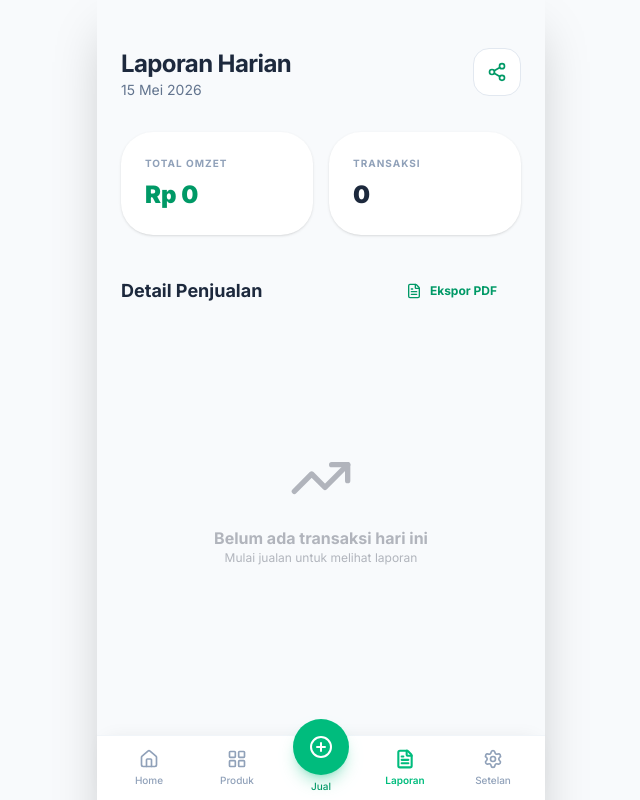
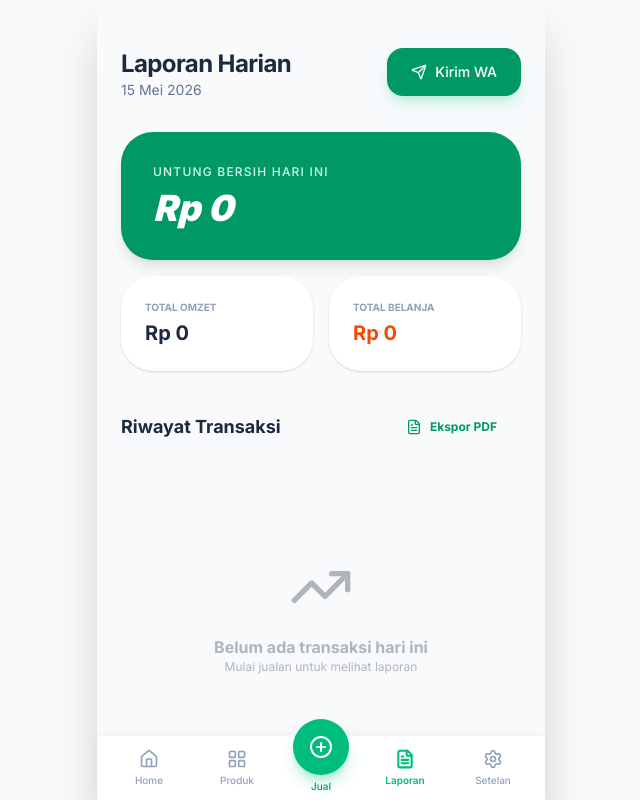
Before and after one commit to Irwansyah893/kastand, a Next.js app: page /reports in a window 1280 px wide. Shown: the top 800 px of the page, without its empty margins (319-959 px from the left). Built offline with nearby package versions, Linux system fonts and the light colour scheme.

Commit message:
Real DB registration and smart PWA install guide

```diff
--- a/app/dashboard/page.tsx
+++ b/app/dashboard/page.tsx
@@ -9,7 +9,7 @@ import { useTransactionStore } from "@/store/useTransactionStore"
 import { useExpenseStore } from "@/store/useExpenseStore"
 import { useProductStore } from "@/store/useProductStore"
 import { usePWAStore } from "@/store/usePWAStore"
-import { Smartphone, Download, X } from "lucide-react"
+import { Smartphone, Download, X, Send } from "lucide-react"
 
 export default function DashboardPage() {
   const user = useAuthStore(state => state.user)
@@ -24,6 +24,23 @@ export default function DashboardPage() {
   const totalExpense = expenses.reduce((acc, ex) => acc + ex.amount, 0)
   const profit = todayOmzet - totalExpense
   const lowStockCount = products.filter(p => (p.stock || 0) < 10).length
+
+  const handleShareWA = () => {
+    const storeName = user?.storeName || "Toko Saya"
+    const dateStr = new Date().toLocaleDateString("id-ID", { day: 'numeric', month: 'long', year: 'numeric' })
+
+    let message = `*📊 LAPORAN SINGKAT - ${storeName}*\n`
+    message += `📅 Tanggal: ${dateStr}\n`
+    message += `----------------------------\n`
+    message += `• Omzet: Rp ${todayOmzet.toLocaleString("id-ID")}\n`
+    message += `• Belanja: Rp ${totalExpense.toLocaleString("id-ID")}\n`
+    message += `• *Untung: Rp ${profit.toLocaleString("id-ID")}*\n`
+    message += `----------------------------\n`
+    message += `_Sent via KasStand App_`
+
+    const encodedMessage = encodeURIComponent(message)
+    window.open(`https://wa.me/?text=${encodedMessage}`, '_blank')
+  }
 
   return (
     <div className="flex flex-col min-h-screen p-6 pt-12 bg-slate-50 pb-32">
@@ -144,6 +161,16 @@ export default function DashboardPage() {
         </Link>
       </div>
 
+      <div className="grid grid-cols-1 gap-4 mb-4">
+        <Button
+          className="h-16 rounded-[2.5rem] bg-emerald-600 text-white font-bold gap-3 shadow-lg shadow-emerald-500/20 active:scale-95 transition-all"
+          onClick={handleShareWA}
+        >
+          <Send className="w-5 h-5" />
+          Kirim Laporan ke WA
+        </Button>
+      </div>
+
       <div className="grid grid-cols-2 gap-4">
         <Link href="/qr-menu" className="bg-white p-5 rounded-[2.2rem] border-0 shadow-sm flex flex-col items-center justify-center gap-3 active:scale-95 transition-all">
           <div className="w-12 h-12 bg-blue-100 rounded-2xl flex items-center justify-center text-blue-600">
--- a/app/reports/page.tsx
+++ b/app/reports/page.tsx
@@ -2,30 +2,54 @@
 
 import { Button } from "@/components/ui/button"
 import { Card, CardContent } from "@/components/ui/card"
-import { TrendingUp, Share2, Calendar, ChevronRight, Trash2, Printer, FileText } from "lucide-react"
+import { TrendingUp, Share2, Calendar, ChevronRight, Trash2, Printer, FileText, Send } from "lucide-react"
 import { useTransactionStore } from "@/store/useTransactionStore"
+import { useExpenseStore } from "@/store/useExpenseStore"
 import { useAuthStore } from "@/store/useAuthStore"
 
 export default function ReportsPage() {
   const { transactions, deleteTransaction } = useTransactionStore()
+  const { expenses } = useExpenseStore()
   const user = useAuthStore(state => state.user)
 
   const totalOmzet = transactions.reduce((acc, tx) => acc + tx.total, 0)
+  const totalExpense = expenses.reduce((acc, ex) => acc + ex.amount, 0)
   const totalTransaksi = transactions.length
+  const untungBersih = totalOmzet - totalExpense
 
   const handleShareWA = () => {
     const storeName = user?.storeName || "Toko Saya"
-    let message = `*LAPORAN PENJUALAN - ${storeName}*\n`
-    message += `----------------------------\n`
-    message += `Total Omzet: Rp ${totalOmzet.toLocaleString("id-ID")}\n`
-    message += `Total Transaksi: ${totalTransaksi}\n`
-    message += `----------------------------\n\n`
+    const dateStr = new Date().toLocaleDateString("id-ID", { day: 'numeric', month: 'long', year: 'numeric' })
 
-    transactions.slice(0, 5).forEach((tx, idx) => {
-      message += `${idx + 1}. [${tx.time}] Rp ${tx.total.toLocaleString("id-ID")}\n`
+    let message = `*📊 LAPORAN HARIAN KASSTAND*\n`
+    message += `*${storeName}*\n`
+    message += `📅 Tanggal: ${dateStr}\n`
+    message += `------------------------------------------\n\n`
+
+    message += `*💰 RINGKASAN KEUANGAN*\n`
+    message += `• Total Omzet: Rp ${totalOmzet.toLocaleString("id-ID")}\n`
+    message += `• Total Belanja: Rp ${totalExpense.toLocaleString("id-ID")}\n`
+    message += `• *Untung Bersih: Rp ${untungBersih.toLocaleString("id-ID")}*\n\n`
+
+    message += `*🛒 AKTIVITAS JUALAN*\n`
+    message += `• Total Transaksi: ${totalTransaksi}\n`
+
+    if (transactions.length > 0) {
+      message += `\n*📝 DETAIL TRANSAKSI TERAKHIR:*\n`
+      transactions.slice(0, 10).forEach((tx, idx) => {
+        message += `${idx + 1}. [${tx.time}] - Rp ${tx.total.toLocaleString("id-ID")}\n`
       })
+    }
 
-    if (transactions.length > 5) message += `...dan ${transactions.length - 5} lainnya.\n`
+    if (expenses.length > 0) {
+      message += `\n*💸 DETAIL PENGELUARAN:*\n`
+      expenses.slice(0, 5).forEach((ex, idx) => {
+        message += `- ${ex.title}: Rp ${ex.amount.toLocaleString("id-ID")}\n`
+      })
+    }
+
+    message += `\n------------------------------------------\n`
+    message += `_Laporan dikirim otomatis via KasStand App_`
 
     const encodedMessage = encodeURIComponent(message)
     window.open(`https://wa.me/?text=${encodedMessage}`, '_blank')
@@ -38,29 +62,38 @@ export default function ReportsPage() {
           <h1 className="text-2xl font-bold text-slate-800 tracking-tight">Laporan Harian</h1>
           <p className="text-slate-500 text-sm">{new Date().toLocaleDateString("id-ID", { day: 'numeric', month: 'long', year: 'numeric' })}</p>
         </div>
-        <Button variant="outline" size="icon" className="rounded-2xl border-slate-200" onClick={handleShareWA}>
-          <Share2 className="w-5 h-5 text-emerald-600" />
+        <Button className="rounded-2xl bg-emerald-600 shadow-lg shadow-emerald-500/20 gap-2" onClick={handleShareWA}>
+          <Send className="w-4 h-4" />
+          Kirim WA
         </Button>
       </header>
 
       {/* Summary Cards */}
-      <div className="grid grid-cols-2 gap-4 mb-8">
+      <div className="grid grid-cols-1 gap-4 mb-8">
+        <Card className="border-0 shadow-lg bg-emerald-600 text-white rounded-[2rem]">
+          <CardContent className="p-8">
+            <span className="text-emerald-100 font-medium text-xs uppercase tracking-widest block mb-2">Untung Bersih Hari Ini</span>
+            <h3 className="text-4xl font-black italic">Rp {untungBersih.toLocaleString("id-ID")}</h3>
+          </CardContent>
+        </Card>
+        <div className="grid grid-cols-2 gap-4">
           <Card className="border-0 shadow-sm bg-white rounded-[2rem]">
             <CardContent className="p-6">
-            <span className="text-[10px] font-bold text-slate-400 uppercase tracking-widest block mb-2">Total Omzet</span>
-            <h3 className="text-2xl font-black text-emerald-600">Rp {totalOmzet.toLocaleString("id-ID")}</h3>
+              <span className="text-[10px] font-bold text-slate-400 uppercase block mb-1">Total Omzet</span>
+              <h3 className="text-xl font-bold text-slate-800">Rp {totalOmzet.toLocaleString("id-ID")}</h3>
             </CardContent>
           </Card>
           <Card className="border-0 shadow-sm bg-white rounded-[2rem]">
             <CardContent className="p-6">
-            <span className="text-[10px] font-bold text-slate-400 uppercase tracking-widest block mb-2">Transaksi</span>
-            <h3 className="text-2xl font-black text-slate-800">{totalTransaksi}</h3>
+              <span className="text-[10px] font-bold text-slate-400 uppercase block mb-1">Total Belanja</span>
+              <h3 className="text-xl font-bold text-orange-600">Rp {totalExpense.toLocaleString("id-ID")}</h3>
             </CardContent>
           </Card>
         </div>
+      </div>
 
       <div className="flex items-center justify-between mb-6">
-        <h3 className="font-bold text-slate-800 text-lg">Detail Penjualan</h3>
+        <h3 className="font-bold text-slate-800 text-lg">Riwayat Transaksi</h3>
         <Button
           variant="ghost"
           className="text-emerald-600 font-bold text-xs gap-2"
@@ -80,7 +113,7 @@ export default function ReportsPage() {
       ) : (
         <div className="space-y-4">
           {transactions.map((tx) => (
-            <Card key={tx.id} className="border-0 shadow-sm rounded-3xl overflow-hidden group">
+            <Card key={tx.id} className="border-0 shadow-sm rounded-3xl overflow-hidden group no-print">
               <CardContent className="p-5 flex items-center justify-between">
                 <div className="flex items-center gap-4">
                   <div className="w-12 h-12 bg-emerald-50 rounded-2xl flex items-center justify-center text-emerald-600">
@@ -110,10 +143,10 @@ export default function ReportsPage() {
 
       {/* Action Buttons */}
       {transactions.length > 0 && (
-        <div className="mt-8 grid grid-cols-1 gap-4">
+        <div className="mt-8 grid grid-cols-1 gap-4 no-print">
           <Button className="h-14 rounded-2xl bg-slate-800 font-bold gap-2 shadow-lg shadow-slate-200" onClick={() => window.print()}>
             <Printer className="w-5 h-5" />
-            Cetak Laporan
+            Cetak Struk Laporan
           </Button>
         </div>
       )}
```
Lines whose indentation alone changed are shown as unchanged.
